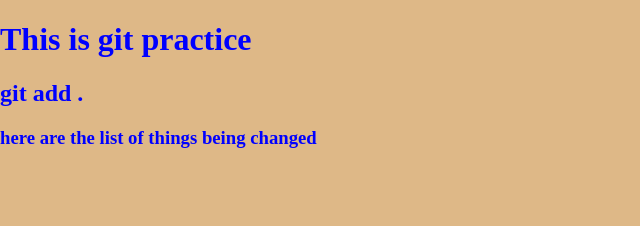
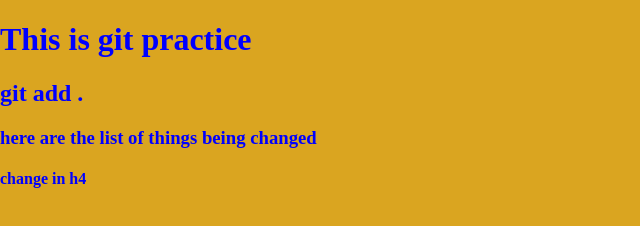
Before and after one commit to cmocode91/gitPractice, a plain HTML site: page index.html in a window 1280 px wide. Shown: the whole page, without its empty margins (0-640 px from the left). Drawn offline with Linux system fonts and the light colour scheme.

Commit message:
add:bg&h4

```diff
--- a/index.html
+++ b/index.html
@@ -11,6 +11,6 @@
 <h1>This is git practice</h1>
 <h2>git add .</h2>
 <h3>here are the list of things being changed</h3>
-
+    <h4>change in h4</h4>
 </body>
 </html>
--- a/style.css
+++ b/style.css
@@ -2,5 +2,5 @@ body{
     color: blue;
     padding: 0;
     margin: 0;
-    background-color: burlywood;
+    background-color: goldenrod;
 }
```
